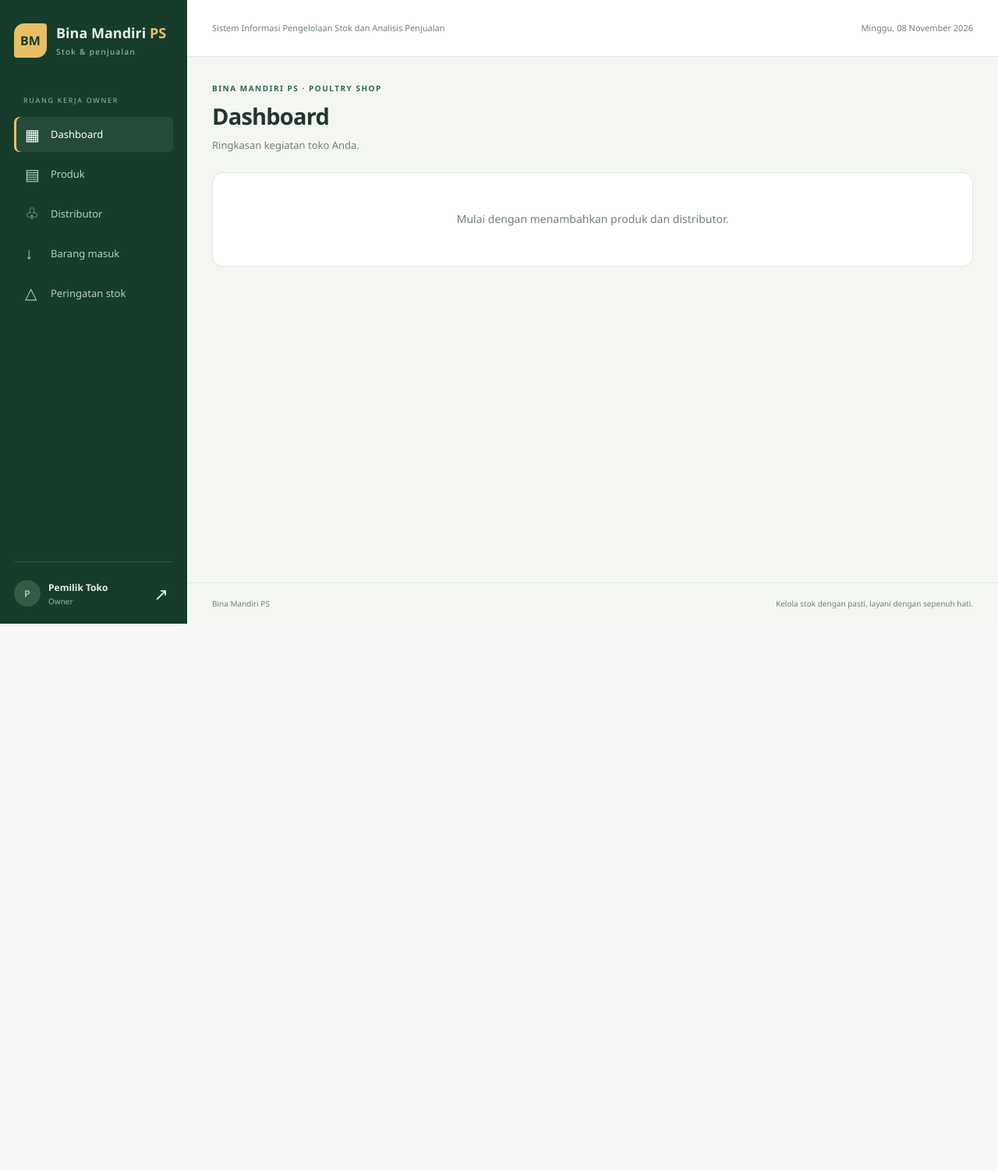
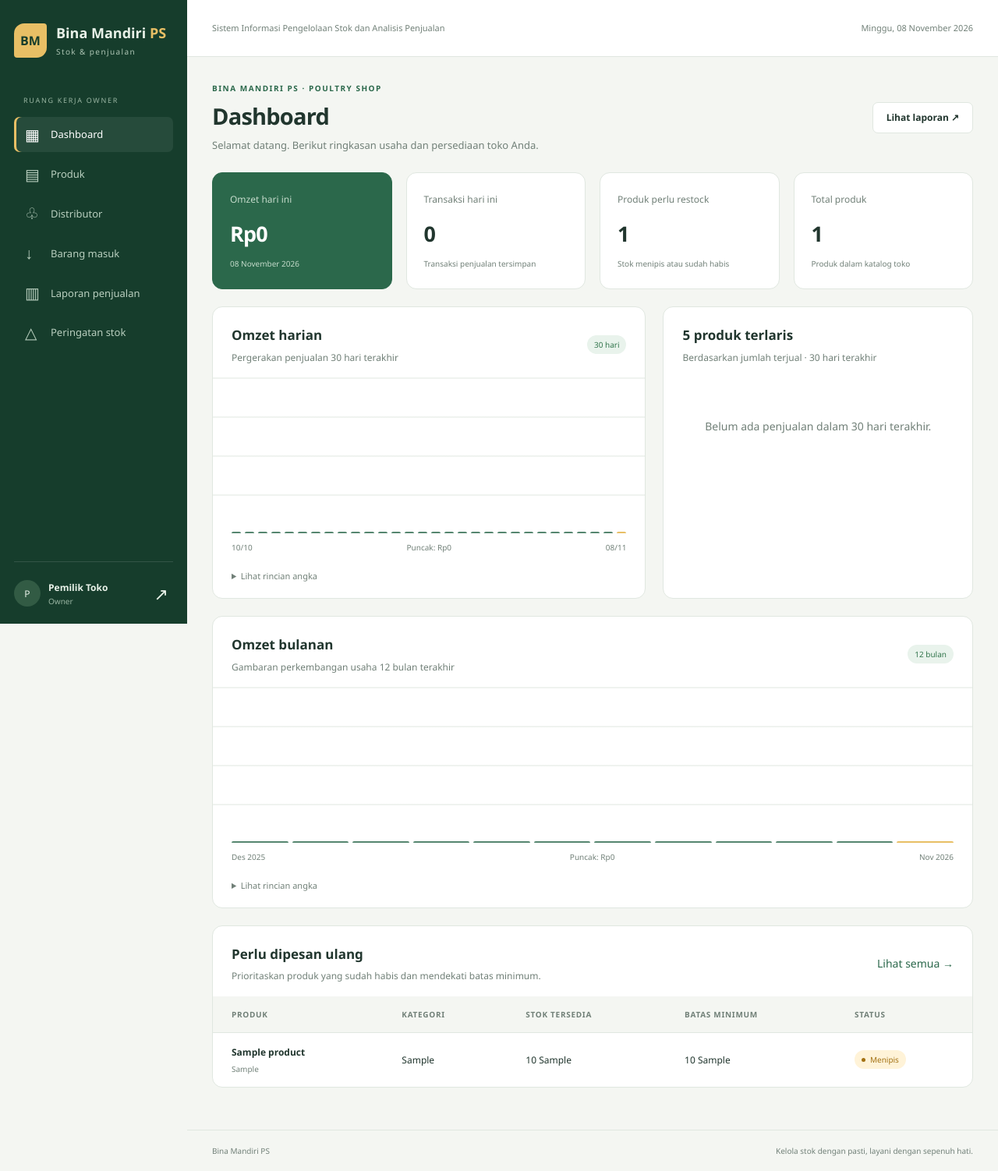
Before and after one commit to muhammadarif17171/mandiri, a Laravel app: page /owner/dashboard in a window 1280 px wide. Shown: the whole page at 78% size. Before the commit the page ends 800 px from the top, so only its background shows below. Run offline with Laravel 12, Linux system fonts and the light colour scheme; a user stored in the database is signed in; data comes from the database, SQL or seed files in the repository; tables that the repository leaves empty hold one stand-in row (values such as "Sample post").

Commit message:
feat: dashboard analisis penjualan dan laporan CSV terfilter

```diff
--- /dev/null
+++ b/app/Http/Controllers/DashboardController.php
@@ -0,0 +1,23 @@
+<?php
+
+namespace App\Http\Controllers;
+
+use App\Models\Product;
+use App\Services\ReportService;
+
+class DashboardController extends Controller
+{
+    public function __invoke(ReportService $reports)
+    {
+        [$days, $months] = $reports->charts();
+        $todaySales = $reports->sales(today()->toDateString(), today()->toDateString());
+
+        return view('dashboard', [
+            'days' => $days, 'months' => $months, 'revenue' => (clone $todaySales)->sum('total'),
+            'count' => $todaySales->count(), 'productCount' => Product::count(),
+            'restockCount' => Product::whereColumn('stok', '<=', 'stok_minimum')->count(),
+            'restock' => Product::whereColumn('stok', '<=', 'stok_minimum')->orderBy('stok')->orderBy('nama')->limit(8)->get(),
+            'top' => $reports->topProducts(today()->subDays(29)->toDateString(), today()->toDateString()),
+        ]);
+    }
+}
--- /dev/null
+++ b/app/Services/ReportService.php
@@ -0,0 +1,58 @@
+<?php
+
+namespace App\Services;
+
+use App\Models\{Sale, StockIn};
+use Carbon\Carbon;
+use Illuminate\Database\Eloquent\Builder;
+use Illuminate\Support\Collection;
+use Illuminate\Support\Facades\DB;
+
+class ReportService
+{
+    public function sales(string $from, string $to): Builder
+    {
+        return Sale::where('created_at', '>=', Carbon::parse($from)->startOfDay())
+            ->where('created_at', '<', Carbon::parse($to)->addDay()->startOfDay());
+    }
+
+    public function purchases(string $from, string $to): Builder
+    {
+        return StockIn::whereDate('tanggal', '>=', $from)->whereDate('tanggal', '<=', $to);
+    }
+
+    public function topProducts(string $from, string $to, int $limit = 5): Collection
+    {
+        return DB::table('sale_items')
+            ->join('sales', 'sales.id', '=', 'sale_items.sale_id')
+            ->join('products', 'products.id', '=', 'sale_items.product_id')
+            ->where('sales.created_at', '>=', Carbon::parse($from)->startOfDay())
+            ->where('sales.created_at', '<', Carbon::parse($to)->addDay()->startOfDay())
+            ->select('products.id', 'products.nama', 'products.satuan', 'products.kategori')
+            ->selectRaw('SUM(sale_items.jumlah) as jumlah, SUM(sale_items.jumlah * sale_items.harga) as omzet')
+            ->groupBy('products.id', 'products.nama', 'products.satuan', 'products.kategori')
+            ->orderByDesc('jumlah')->orderBy('products.id')->limit($limit)->get();
+    }
+
+    public function charts(): array
+    {
+        $start = today()->subMonths(11)->startOfMonth();
+        // Satu kueri agregat untuk seluruh grafik; hari dan bulan kosong diisi nol.
+        $daily = $this->sales($start->toDateString(), today()->toDateString())
+            ->selectRaw('DATE(created_at) as tanggal, SUM(total) as omzet')
+            ->groupByRaw('DATE(created_at)')->orderBy('tanggal')->get()->pluck('omzet', 'tanggal');
+        $days = collect(range(29, 0))->map(function ($offset) use ($daily) {
+            $date = today()->subDays($offset);
+
+            return ['label' => $date->format('d/m'), 'tanggal' => $date->toDateString(), 'total' => (int) $daily->get($date->toDateString(), 0)];
+        });
+        $monthly = $daily->groupBy(fn ($value, $date) => substr($date, 0, 7))->map(fn ($values) => $values->sum());
+        $months = collect(range(11, 0))->map(function ($offset) use ($monthly) {
+            $date = today()->startOfMonth()->subMonths($offset);
+
+            return ['label' => $date->translatedFormat('M Y'), 'tanggal' => $date->format('Y-m'), 'total' => (int) $monthly->get($date->format('Y-m'), 0)];
+        });
+
+        return [$days, $months];
+    }
+}
--- /dev/null
+++ b/resources/views/components/chart.blade.php
@@ -0,0 +1,4 @@
+@php($maximum = max(1, $series->max('total')))
+<div class="chart" role="img" aria-label="Grafik omzet dari {{ $series->first()['label'] }} sampai {{ $series->last()['label'] }}. Data angka tersedia di bawah grafik.">@foreach($series as $point)<div class="chart-column" title="{{ $point['label'] }}: Rp{{ number_format($point['total'], 0, ',', '.') }}"><div class="chart-bar" style="height:{{ round($point['total'] / $maximum * 100, 2) }}%"></div></div>@endforeach</div>
+<div class="chart-axis"><span>{{ $series->first()['label'] }}</span><span>Puncak: Rp{{ number_format($series->max('total'), 0, ',', '.') }}</span><span>{{ $series->last()['label'] }}</span></div>
+<details class="chart-details" id="{{ $chartId }}"><summary>Lihat rincian angka</summary><div class="table-wrap"><table><thead><tr><th>Periode</th><th>Omzet</th></tr></thead><tbody>@foreach($series as $point)<tr><td>{{ $point['tanggal'] }}</td><td>Rp{{ number_format($point['total'], 0, ',', '.') }}</td></tr>@endforeach</tbody></table></div></details>
--- a/resources/views/dashboard.blade.php
+++ b/resources/views/dashboard.blade.php
@@ -1,4 +1,10 @@
 @extends('layouts.app')
 @section('title', 'Dashboard')
-@section('subtitle', 'Ringkasan kegiatan toko Anda.')
-@section('content')<section class="panel empty">Mulai dengan menambahkan produk dan distributor.</section>@endsection
+@section('subtitle', 'Selamat datang. Berikut ringkasan usaha dan persediaan toko Anda.')
+@section('actions')<a class="btn secondary" href="{{ route('owner.reports.index') }}">Lihat laporan ↗</a>@endsection
+@section('content')
+<div class="kpis"><article class="kpi primary"><span>Omzet hari ini</span><b>Rp{{ number_format($revenue, 0, ',', '.') }}</b><small>{{ today()->translatedFormat('d F Y') }}</small></article><article class="kpi"><span>Transaksi hari ini</span><b>{{ $count }}</b><small>Transaksi penjualan tersimpan</small></article><article class="kpi"><span>Produk perlu restock</span><b>{{ $restockCount }}</b><small>Stok menipis atau sudah habis</small></article><article class="kpi"><span>Total produk</span><b>{{ $productCount }}</b><small>Produk dalam katalog toko</small></article></div>
+<div class="two-col"><section class="panel"><div class="panel-heading"><div><h2>Omzet harian</h2><p>Pergerakan penjualan 30 hari terakhir</p></div><span class="badge aman">30 hari</span></div>@include('components.chart', ['series' => $days, 'chartId' => 'daily-chart'])</section><section class="panel"><div class="panel-heading"><div><h2>5 produk terlaris</h2><p>Berdasarkan jumlah terjual · 30 hari terakhir</p></div></div><div class="rank-list">@forelse($top as $row)<div class="rank-row"><span class="rank-number">{{ $loop->iteration }}</span><span class="rank-info"><strong>{{ $row->nama }}</strong><small>{{ $row->kategori }} · {{ $row->jumlah }} {{ $row->satuan }} terjual</small></span><b class="money">Rp{{ number_format($row->omzet, 0, ',', '.') }}</b></div>@empty<p class="empty">Belum ada penjualan dalam 30 hari terakhir.</p>@endforelse</div></section></div>
+<section class="panel"><div class="panel-heading"><div><h2>Omzet bulanan</h2><p>Gambaran perkembangan usaha 12 bulan terakhir</p></div><span class="badge aman">12 bulan</span></div>@include('components.chart', ['series' => $months, 'chartId' => 'monthly-chart'])</section>
+<section class="panel"><div class="panel-heading"><div><h2>Perlu dipesan ulang</h2><p>Prioritaskan produk yang sudah habis dan mendekati batas minimum.</p></div><a href="{{ route('stock.alerts') }}">Lihat semua →</a></div><div class="table-wrap"><table><thead><tr><th>Produk</th><th>Kategori</th><th>Stok tersedia</th><th>Batas minimum</th><th>Status</th></tr></thead><tbody>@forelse($restock as $product)<tr><td><strong>{{ $product->nama }}</strong><small>{{ $product->kode }}</small></td><td>{{ $product->kategori }}</td><td>{{ $product->stok }} {{ $product->satuan }}</td><td>{{ $product->stok_minimum }} {{ $product->satuan }}</td><td>@include('components.status')</td></tr>@empty<tr><td colspan="5" class="empty">Persediaan aman. Belum ada produk yang perlu dipesan ulang.</td></tr>@endforelse</tbody></table></div></section>
+@endsection
--- a/routes/web.php
+++ b/routes/web.php
@@ -1,6 +1,6 @@
 <?php
 
-use App\Http\Controllers\{AuthController, ProductController, DistributorController, StockAlertController, StockInController, SaleController};
+use App\Http\Controllers\{AuthController, ProductController, DistributorController, StockAlertController, StockInController, SaleController, DashboardController, ReportController};
 use Illuminate\Support\Facades\Route;
 
 Route::get('/', fn () => redirect()->route('dashboard'));
@@ -14,7 +14,9 @@ Route::middleware(['auth', 'role:owner,kasir'])->group(function () {
     Route::get('/peringatan-stok', StockAlertController::class)->name('stock.alerts');
     Route::get('/struk/{sale}', [SaleController::class, 'receipt'])->name('sales.receipt');
     Route::prefix('owner')->name('owner.')->middleware('role:owner')->group(function () {
-        Route::view('/dashboard', 'dashboard')->name('dashboard');
+        Route::get('/dashboard', DashboardController::class)->name('dashboard');
+        Route::get('/laporan', [ReportController::class, 'index'])->name('reports.index');
+        Route::get('/laporan/export', [ReportController::class, 'export'])->name('reports.export');
         Route::resource('produk', ProductController::class)->except('show')->parameters(['produk' => 'product'])->names('products');
         Route::resource('distributor', DistributorController::class)->except('show')->names('distributors');
         Route::resource('barang-masuk', StockInController::class)->only(['index', 'create', 'store', 'destroy'])->parameters(['barang-masuk' => 'stockIn'])->names('stock-ins');
```
Also changed, not shown: app/Http/Controllers/ReportController.php (added, +52 -0 lines), app/Http/Requests/ReportRequest.php (added, +19 -0 lines), resources/views/reports/index.blade.php (added, +11 -0 lines), tests/Feature/ReportingTest.php (added, +58 -0 lines).
